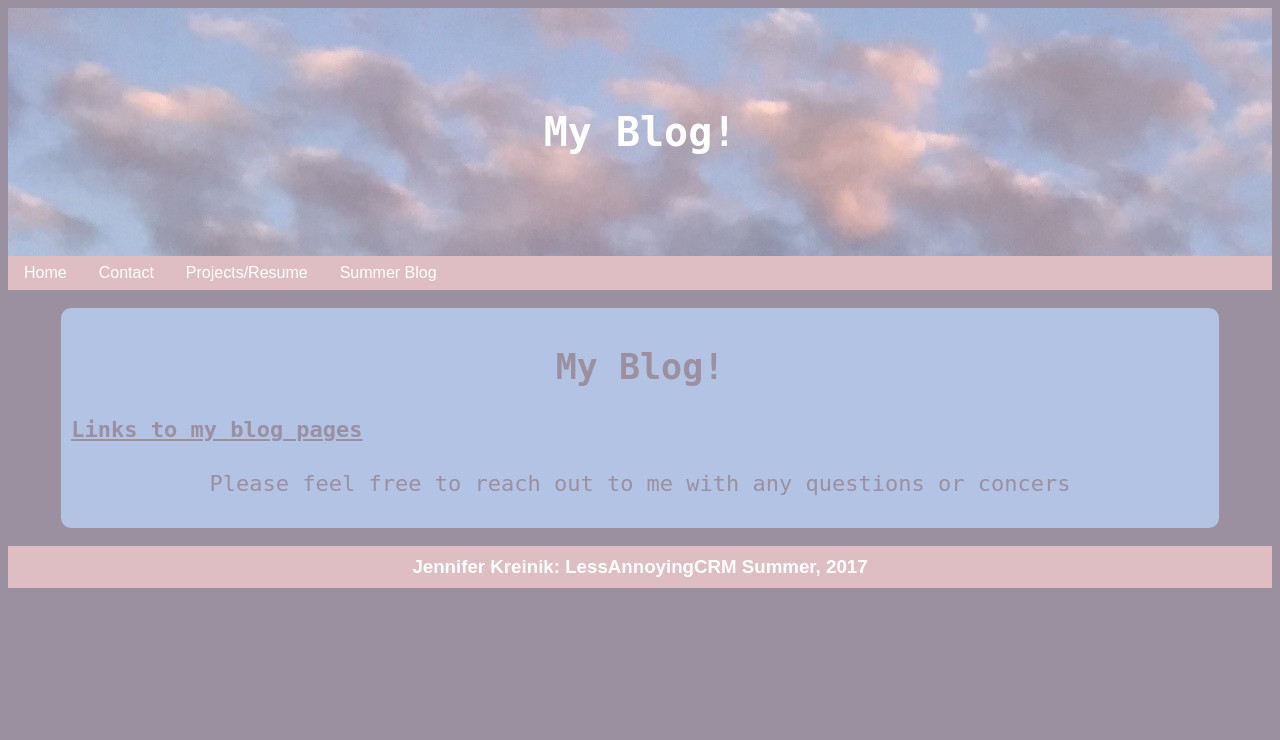
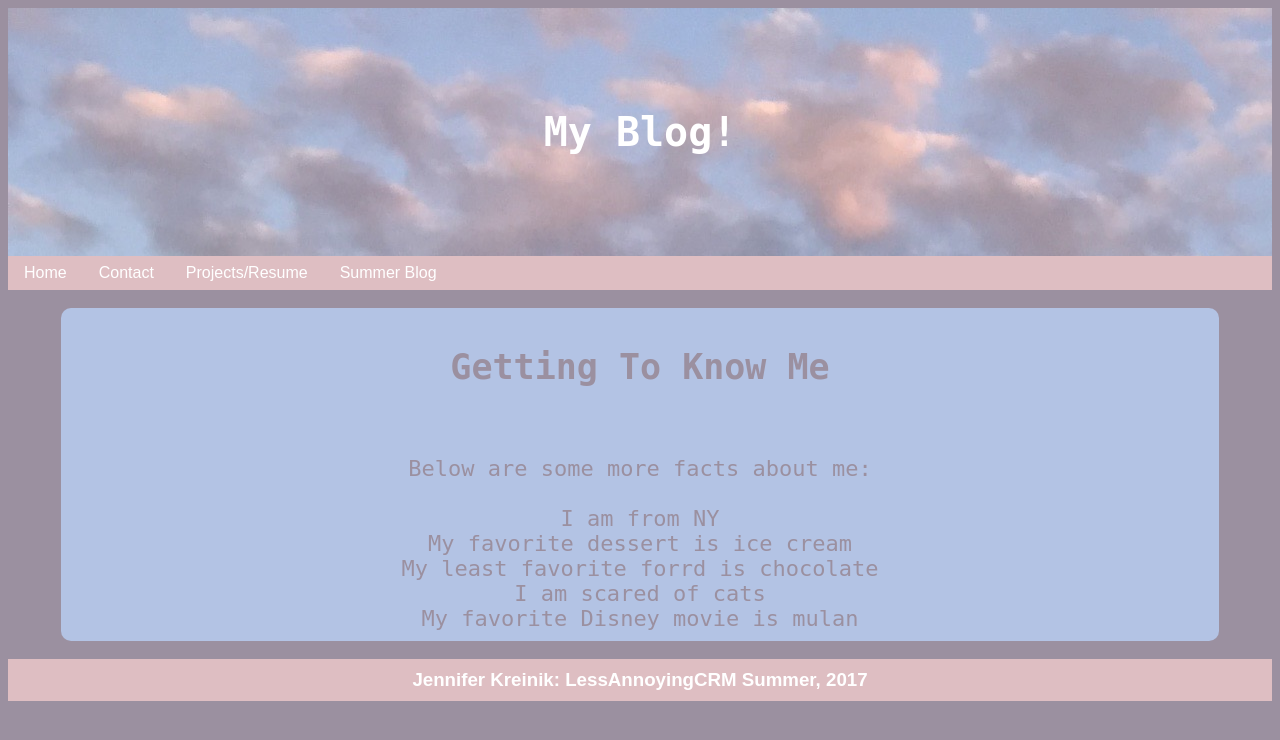
Before and after one commit to jennifer-kreinik/site, a PHP site: page /GettingToKnowMe.html in a window 1280 px wide. Shown: the top 740 px of the page. Run offline with PHP 8.4, Linux system fonts and the light colour scheme.

Commit message:
most recent update of the website

```diff
--- a/GettingToKnowMe.html
+++ b/GettingToKnowMe.html
@@ -28,19 +28,23 @@
 
    <br>
    <div style='max-width: 90%; background-color: #B3C3E4; padding:10px; margin:auto; border-radius:10px'>
-<h2> My Blog!
-  <h4 class="projects">
-      Links to my blog pages
-  </h4>
+<h2> Getting To Know Me <br/> <br/>
+</h2>
 
 <div class = "aboutMe">
-  <p>
-      Please feel free to reach out to me with any questions or concers
-  </p>
-</div></h2>
 
-</div>
-</div>
+      Below are some more facts about me: <br/> <br/>
+
+
+        I am from NY <br/>
+         My favorite dessert is ice cream <br/>
+         My least favorite forrd is chocolate <br/>
+         I am scared of cats <br/>
+ My favorite Disney movie is mulan <br/>
+
+
+
+</div></div>
 
 <br/>
   <h3>
--- a/style.css
+++ b/style.css
@@ -38,6 +38,14 @@ h2{
     font-family:monospace;
 
 }
+.AboutMeBullets{
+    color:#9B90A0;
+    text-align: center;
+    font-size: 27;
+    font-family:monospace;
+    text-decoration: underline;
+}
+
 img{
     display: block;
     margin: auto;
```
